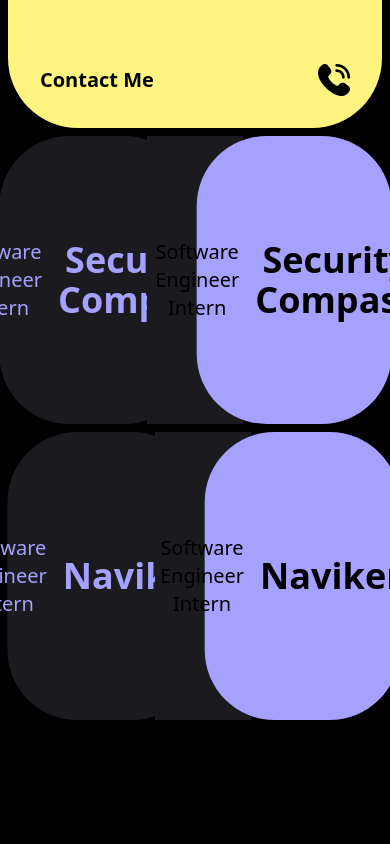
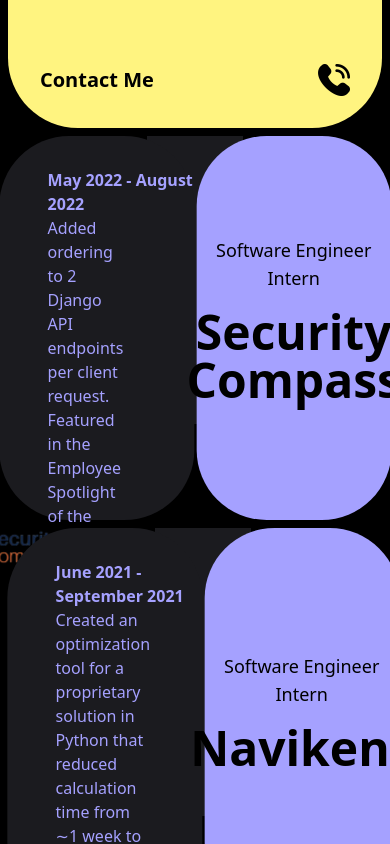
Before and after one commit to Alamgir-K/Personal-Website, a React (Create React App) app: page / in a window 390 px wide. Shown: the part 1000-1844 px from the top of the page. Before the commit the page ends 1728 px from the top, so only its background shows below. Built offline with nearby package versions, Linux system fonts and the light colour scheme.

Commit message:
filled in experience blocks

```diff
--- a/public/styleScript.js
+++ b/public/styleScript.js
@@ -1,4 +1,8 @@
 const delay = ms => new Promise(res => setTimeout(res, ms));
+
+let leftRevealElements = []
+let rightRevealElements = []
+let scrollFactor = 1.0
 
 // const elementsToRemove = ['landing-bg-2', 'landing-bg-3']
 
@@ -20,54 +24,44 @@
 
 // window.onresize = removeElements
 
-function watchLeftReveal() {
+function watchForReveal() {
     window.addEventListener('scroll', () => {
-        const factor = 1.0
-        const scrolled = window.pageYOffset * 0.1
+        let scrolled = window.pageYOffset * 0.1
+        let leftIndex = 0
+        let leftStagger = 0.5
+        let translate = scrollFactor * scrolled
+        const translateCopy = translate
 
         for (const leftRevealElement of leftRevealElements) {
-            // console.log(window.getComputedStyle(leftRevealElement).x)
+            leftIndex++
+            const currentLeft = window.scrollX + leftRevealElement.getBoundingClientRect().left
 
-
-            const currentLeft = window.scrollX + leftRevealElement.getBoundingClientRect().left // X)
-
-            // let currentLeft = window.getComputedStyle(leftRevealElement).left
-            // console.log(currentLeft)
-            // currentLeft = parseFloat(currentLeft.slice(0, currentLeft.length -2))
-            // console.log(currentLeft)
-            if (currentLeft > 10.0) {
-                leftRevealElement.style.transform = `translateX(-${factor * scrolled}%)`
-                // leftRevealElement.style.width =  leftRevealElement.style.width * 1.5
-                // console.log(leftRevealElement.style)
-                // leftRevealElements[0] = leftRevealElement
+            if (leftIndex > 1) {
+                translate = scrollFactor * scrolled * leftStagger
+                leftStagger = leftStagger * 0.5
             }
 
-        //     const difference = currentLeft - scrolled
-        //     if (difference < currentLeft) {
-        //         if (difference >= 0.0) {
-        //             leftRevealElement.style.left = `${difference}px`
-        //             leftRevealElement.style.right = `${difference}px`
-        //         }
-        //     }
+            if (currentLeft > 10.0) {
+                leftRevealElement.style.transform = `translateX(-${translate}%)`
+            }
         }
 
+        let rightIndex = 0
+        let rightStagger = 0.5
+        translate = translateCopy
+
         for (const rightRevealElement of rightRevealElements) {
-            // let currentLeft = window.getComputedStyle(rightRevealElement).left
-            // currentLeft = parseFloat(currentLeft.slice(0, currentLeft.length -2))
-            const currentRight = window.scrollX + rightRevealElement.getBoundingClientRect().right // X)
+            rightIndex++
+            const currentRight = window.scrollX + rightRevealElement.getBoundingClientRect().right
+
+            if (rightIndex > 1) {
+                translate = scrollFactor * scrolled * rightStagger
+                rightStagger = rightStagger * 0.5
+            }
 
             if (currentRight < window.innerWidth - 10.0) {
-                rightRevealElement.style.transform = `translateX(${factor * scrolled}%)`
+                rightRevealElement.style.transform = `translateX(${translate}%)`
             }
-        //     const difference = currentLeft + scrolled
-        //     console.log(difference)
-        //     if (difference > currentLeft) {
-        //         if (difference <= window.innerWidth / 2) {
-        //             console.log(window.innerWidth)
-        //             rightRevealElement.style.left = `${difference}px`
-        //             rightRevealElement.style.right = `${difference}px`
-        //         }
-        //     }
         }
 
 
@@ -79,24 +73,16 @@
     entries.forEach((entry) => {
         if (entry.isIntersecting) {
             if (entry.target.classList.contains('reveal-right')) {
-                // entry.target.classList.add('shift-right')
-                // watchLeftReveal()
             }
             else if (entry.target.classList.contains('reveal-left')) {
-                console.log('intersected')
-                watchLeftReveal()
-                // console.log(entry.target)
-                // watchLeftReveal(entry.target)
 
-                // entry.target.classList.add('shift-left')
             }
+            watchForReveal()
+
         }
     })
 })
 
-
-let leftRevealElements
-let rightRevealElements
 
 async function hello() {
     await delay(50)
--- a/src/components/Experience/Experience.js
+++ b/src/components/Experience/Experience.js
@@ -7,10 +7,10 @@
   return (
     <div>
     {/* // <div className='grid grid-rows-2 gap-2 justify-center'> */}
-        <div className='h-72 w-full'>
+        <div className='h-96 xl:h-72 w-full'>
             <ExperienceItem item={ExperienceData[0]}></ExperienceItem>
         </div>
-        <div className='h-72 w-full m-2'>
+        <div className='h-96 xl:h-72 w-full m-2'>
             <ExperienceItem item={ExperienceData[1]}></ExperienceItem>
         </div>
     {/* </div> */}
--- a/src/components/ExperienceItem/ExperienceItem.js
+++ b/src/components/ExperienceItem/ExperienceItem.js
@@ -1,19 +1,39 @@
 import React from 'react'
 
 export default function ExperienceItem(props) {
+
+  const points = props.item.description.map((point, index) => <p className='mr-20' key={index}>
+    {point}
+  </p>)
+
   return (
     <div className='flex w-full justify-center relative gap-2'>
 
-        <div className='flex absolute inset-x-1/4 items-center justify-center h-72 w-1/2 z-10 rounded-[70px] experience-title-block scroll-reveal reveal-right'>
-            <p className={`text-center text-xl text-black`}>{props.item.role}</p>
-            <p className={`text-center text-4xl font-semibold text-black m-4`}>{props.item.company}</p>
+        <div className='flex flex-wrap absolute inset-x-1/4 items-center justify-center content-center h-96 xl:h-72 w-1/2 z-20 rounded-[70px] experience-title-block scroll-reveal reveal-right'>
+              <div className='flex flex-row basis-full justify-center'>
+              <p className={`text-center text-lg font-normal text-black`}>{props.item.role}</p>
+
+              </div>
+              <div className='flex flex-row basis-full justify-center'>
+              <p className={`text-center text-5xl font-semibold text-black m-4`}>{props.item.company}</p>
+              </div>
+
         </div>
-        <div className='flex absolute inset-x-1/4 items-center justify-center h-72 w-1/2 z-1 rounded-[70px] experience-description-block scroll-reveal reveal-left'>
-            <p className={`block text-center text-xl`}>{props.item.role}</p>
-            <p className={`text-center text-4xl font-semibold m-4`}>{props.item.company}</p>
+        <div className='flex absolute inset-x-1/4 h-96 xl:h-72 w-1/2 z-10 rounded-[70px] experience-description-block scroll-reveal reveal-left'>
+            <div className='grid grid-cols-4'>
+              <div className='flex justify-center items-center content-center col-span-1 row-span-4'>
+                <img src={`images/${props.item.logo}`} className='max-w-[100px] max-h-[100px]'></img>
+              </div>
+              <div className='flex flex-wrap place-self-start mt-8 basis-full col-span-3'>
+                <p className='font-semibold'>{props.item.startDate} - {props.item.endDate}</p>
+              </div>
+              <div className='flex flex-wrap col-span-3'>
+                {points}
+              </div>
+            </div>
         </div>
 
-        <div className='flex absolute right-auto h-72 w-24 lg:w-32 z-2 experience-description-block'>
+        <div className='flex absolute right-auto h-72 w-24 lg:w-32 z-1 experience-description-block'>
         </div>
 
     </div>
--- a/src/components/Landing/Landing.js
+++ b/src/components/Landing/Landing.js
@@ -8,7 +8,7 @@
     <div className='lg:h-screen'>
         <div className='container flex justify-center mx-auto items-center h-60 w-80 lg:w-full lg:h-2/6'>
             <TypeAnimation
-            sequence={['Hi there!', 1000, 'My name is Alamgir Khan.', 1000, 'I am a full-stack developer.', 1000, 'Welcome to my personal portfolio.', 1000]}
+            sequence={['Welcome to my personal portfolio.', 1000]}
             speed={25}
             wrapper="p"
             repeat={0}
```
